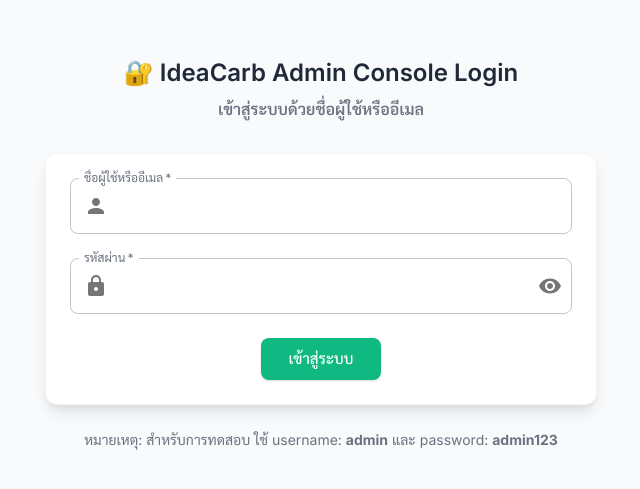
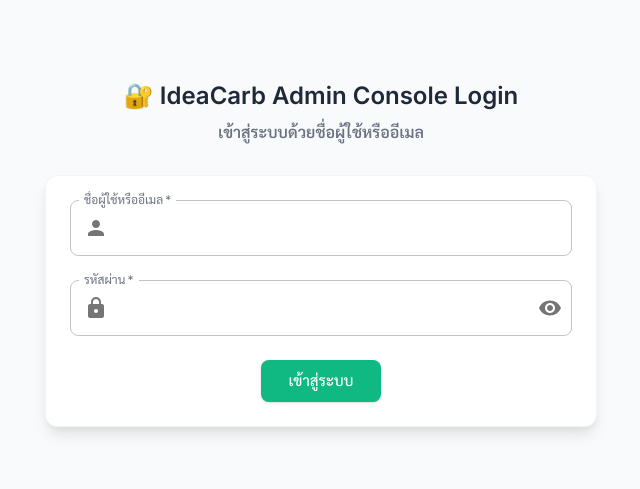
Before and after one commit to lauv-pussaaon/cfo-admin-console, a Next.js app: page /login in a window 1280 px wide. Shown: the part 147-636 px from the top of the page, without its empty margins (319-959 px from the left). Built offline with nearby package versions, Linux system fonts and the light colour scheme; no server answers.

Commit message:
remove password hint

```diff
--- a/src/app/login/page.tsx
+++ b/src/app/login/page.tsx
@@ -187,12 +187,6 @@
             </FormProvider>
           </CardContent>
         </Card>
-
-        <Box sx={{ mt: 3, textAlign: 'center' }}>
-          <Typography variant="body2" color="text.secondary">
-            หมายเหตุ: สำหรับการทดสอบ ใช้ username: <strong>admin</strong> และ password: <strong>admin123</strong>
-          </Typography>
-        </Box>
       </Container>
     </Box>
   )
```
Also changed, not shown: 1 other file (tests, documents, lock files or other folders).
